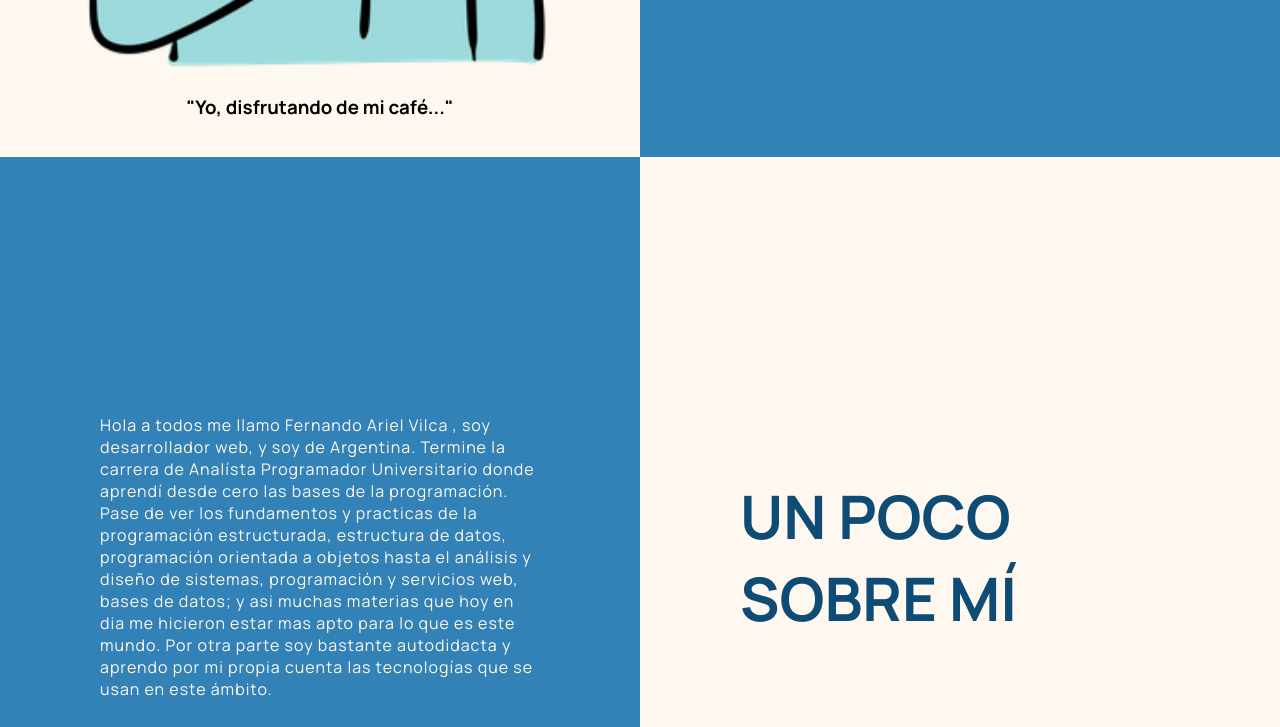
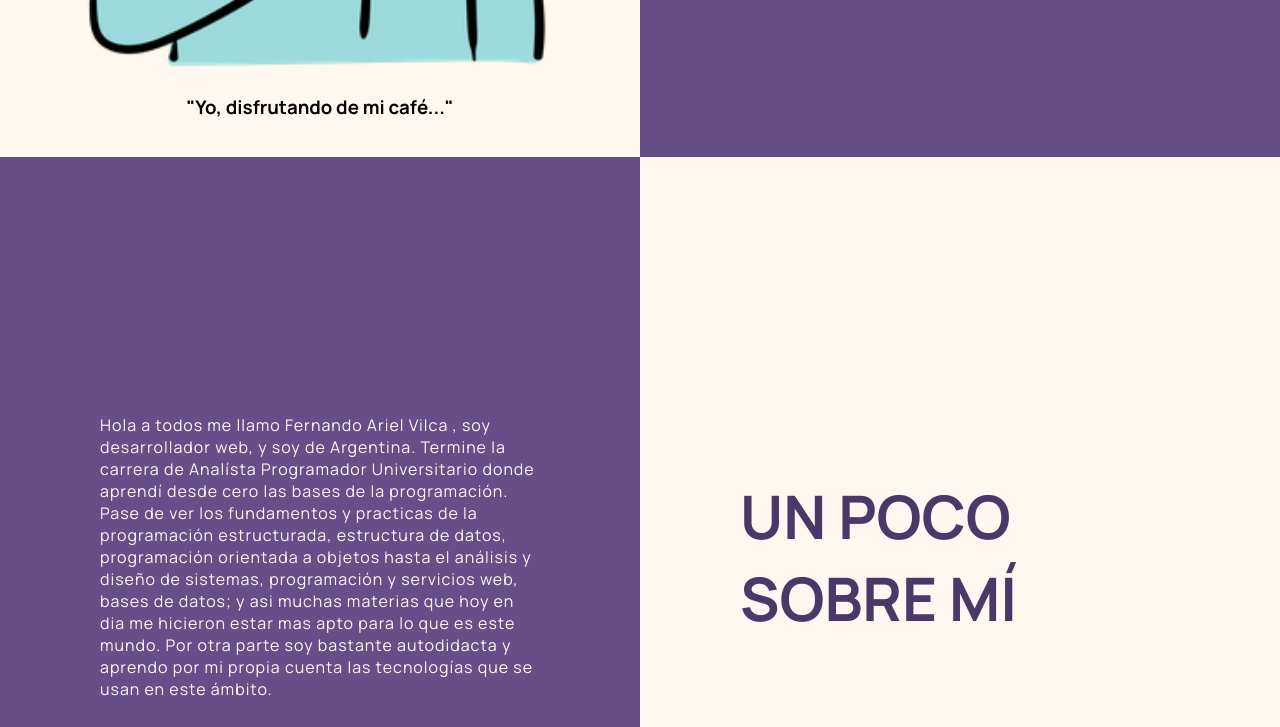
Before and after one commit to ferchus01/portfolio-template, a plain HTML site: page index.html in a window 1280 px wide. Shown: the part 643-1370 px from the top of the page. Drawn offline with nearby package versions, Linux system fonts and the light colour scheme.

Commit message:
Modifico tema/aspecto del portfolio

```diff
--- a/styles.css
+++ b/styles.css
@@ -1,8 +1,8 @@
 @import url('https://fonts.googleapis.com/css2?family=Manrope:wght@200;400;700;800&display=swap');
 
 :root {
-  --primary-color: #3282B8;
-  --primary-color-dark: #0F4C75;
+  --primary-color: #664E88;
+  --primary-color-dark: #4B3869;
   --accent-color: #FFF8F0;
 }
 
```
